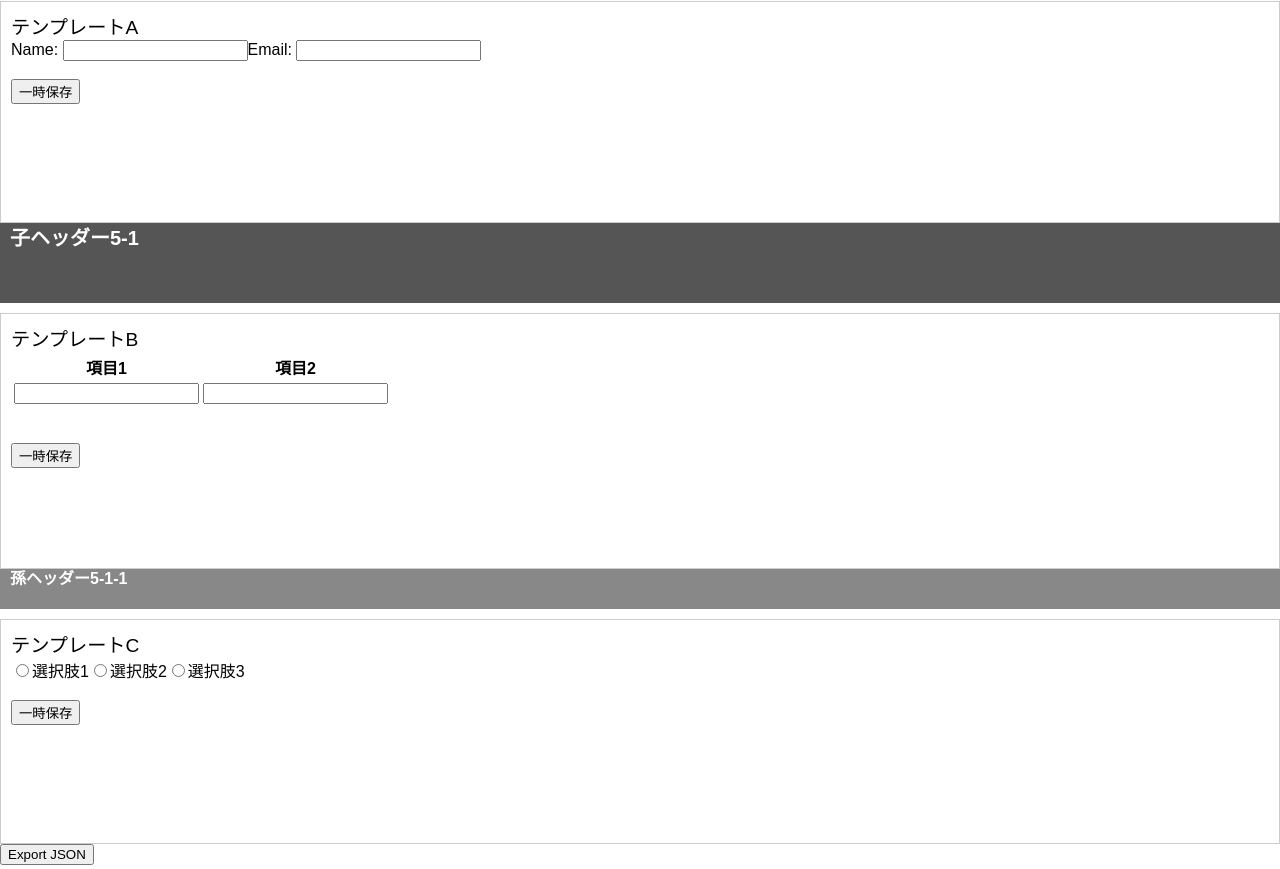
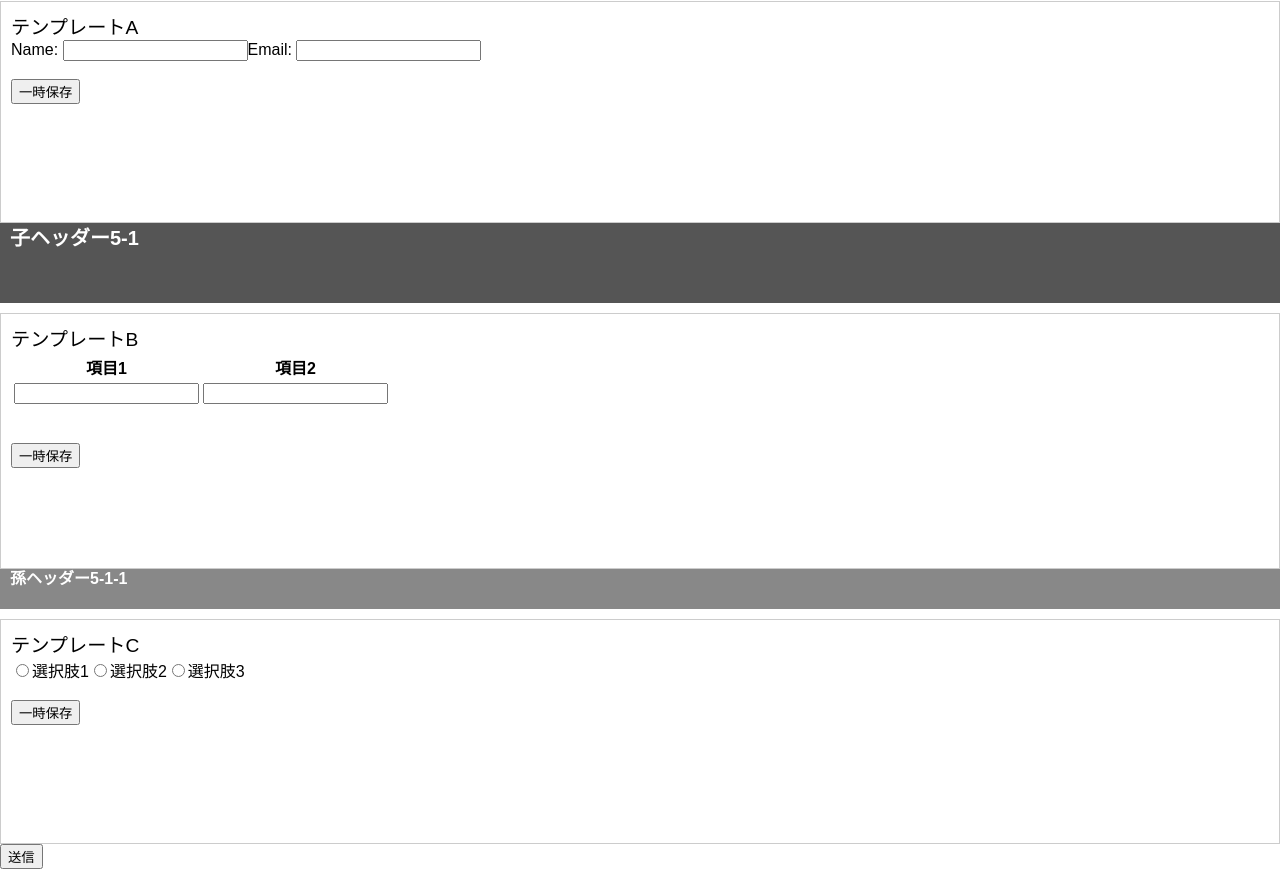
Before and after one commit to sf-stu/kikai-sample, a plain HTML site: page index.html in a window 1280 px wide. Shown: the part 4021-4890 px from the top of the page. Drawn offline with Linux system fonts and the light colour scheme.

Commit message:
Update index.html

```diff
--- a/index.html
+++ b/index.html
@@ -9,7 +9,7 @@
 </head>
 <body>
     <div id="headers-container"></div>
-    <button id="export-json">Export JSON</button>
+    <button id="export-json">送信</button>
     <script src="js/scripts.js"></script>
     <script src="headersData.json" type="application/json" id="headersData"></script>
     <script src="templates.json" type="application/json" id="templates"></script>
```
